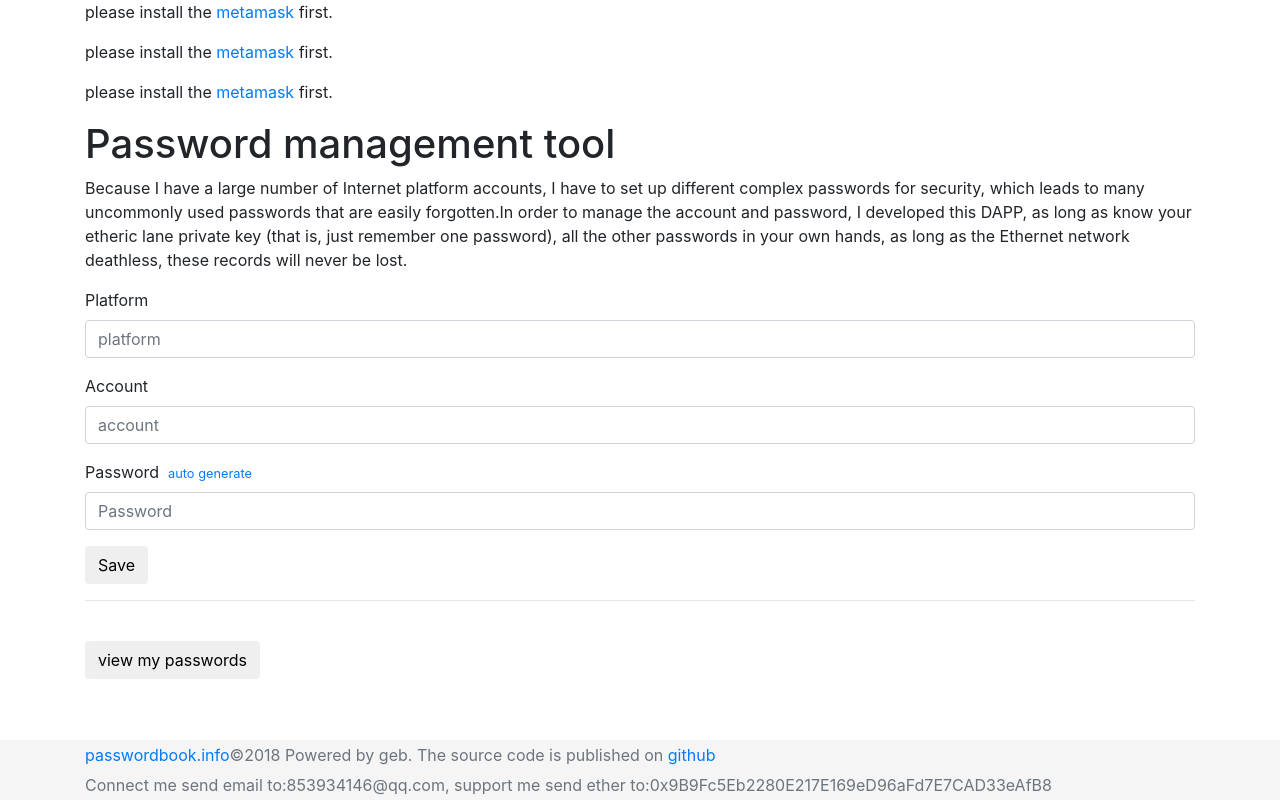
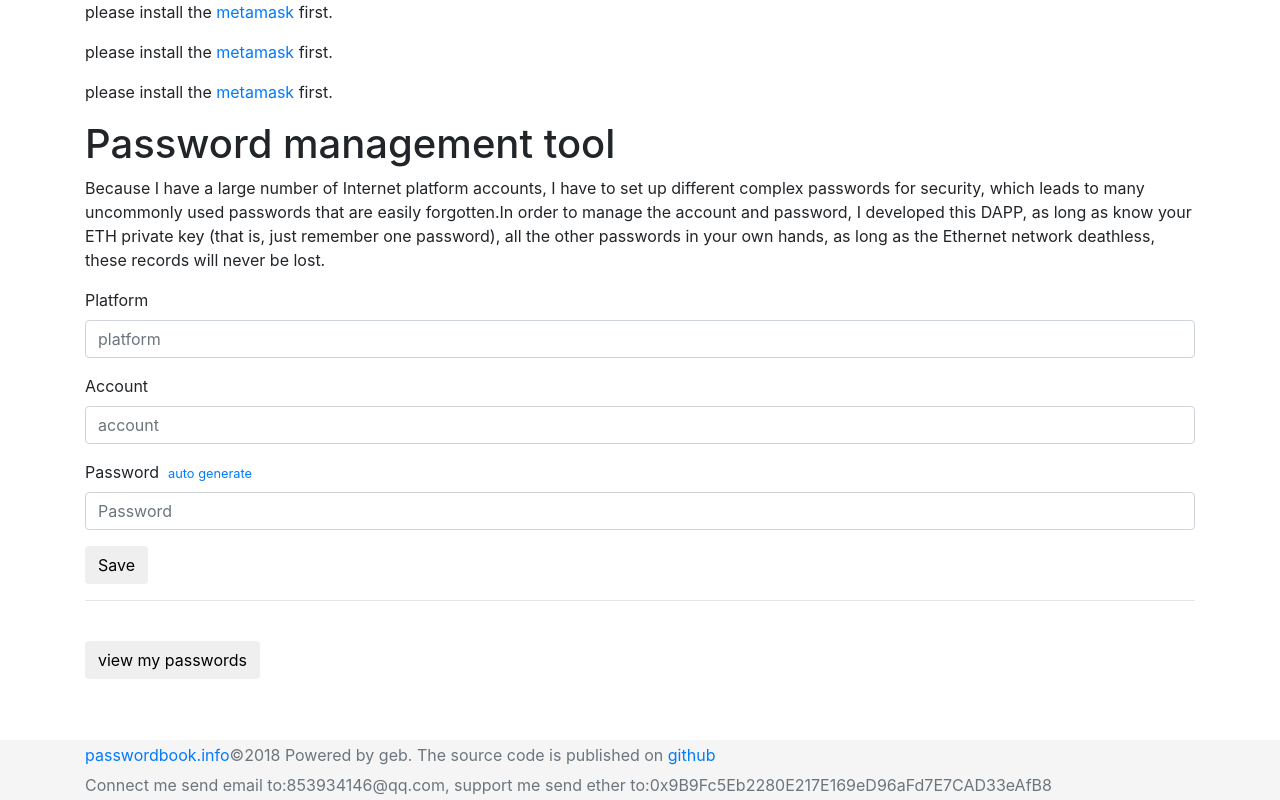
Before and after one commit to mikuh/passwordbook, a website: page src/index.html in a window 1280 px wide. Drawn offline with Linux system fonts and the light colour scheme.

Commit message:
fix a mistake

```diff
--- a/src/index.html
+++ b/src/index.html
@@ -20,7 +20,7 @@
         <p>please install the <a href="https://metamask.io">metamask</a> first.</p>
     </div>
     <h1>Password management tool</h1>
-    <p>Because I have a large number of Internet platform accounts, I have to set up different complex passwords for security, which leads to many uncommonly used passwords that are easily forgotten.In order to manage the account and password, I developed this DAPP, as long as know your etheric lane private key (that is, just remember one password),
+    <p>Because I have a large number of Internet platform accounts, I have to set up different complex passwords for security, which leads to many uncommonly used passwords that are easily forgotten.In order to manage the account and password, I developed this DAPP, as long as know your ETH private key (that is, just remember one password),
         all the other passwords in your own hands, as long as the Ethernet network deathless, these records will never be lost.</p>
     <div class="form-group">
         <label for="platform">Platform</label>
```
